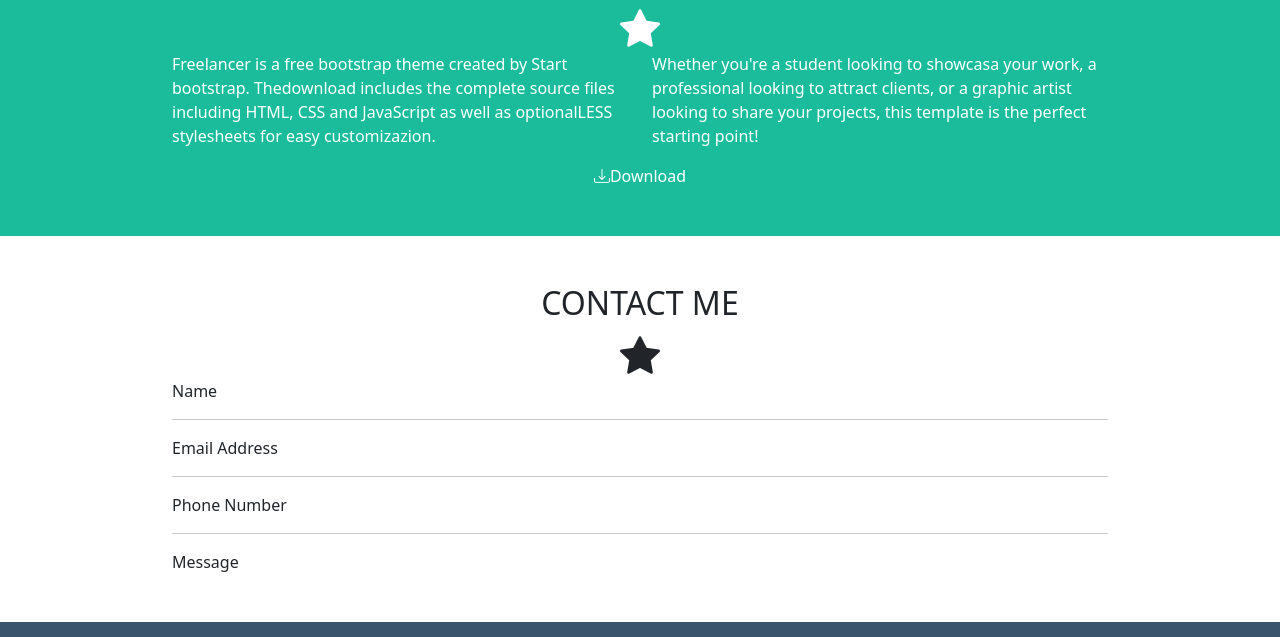
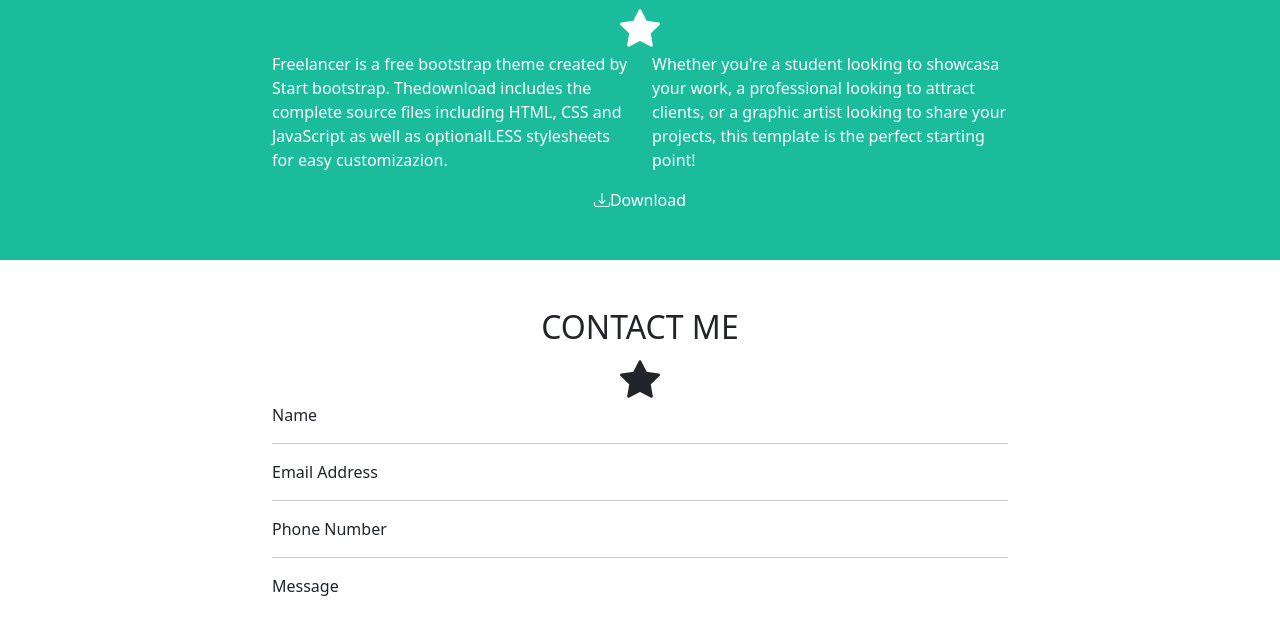
Before and after one commit to Mauro-angel99/html-css-bootstrap-freelancer, a plain HTML site: page index.html in a window 1280 px wide. Shown: the part 543-1180 px from the top of the page. Drawn offline with nearby package versions, Linux system fonts and the light colour scheme.

Commit message:
changes layout

```diff
--- a/index.html
+++ b/index.html
@@ -56,16 +56,16 @@
 
         <!-- about -->
         <section class="bg-green py-5">
-            <div class="container w-75 text-center text-white">
+            <div class="container text-center text-white">
                 <h2>ABOUT</h2>
                 <i class="bi bi-star-fill display-6"></i>
                 <div class="row text-start">
-                    <div class="col-12 col-sm-6">
+                    <div class="col-8 offset-2 col-sm-4 offset-sm-2">
                         <p>Freelancer is a free bootstrap theme created by Start bootstrap. Thedownload includes the
                             complete source files including HTML, CSS and JavaScript as well as optionalLESS stylesheets
                             for easy customizazion.</p>
                     </div>
-                    <div class="col-12 col-sm-6">
+                    <div class="col-8 offset-2 col-sm-4 offset-sm-0">
                         <p>Whether you're a student looking to showcasa your work, a professional looking to attract
                             clients, or a graphic artist looking to share your projects, this template is the perfect
                             starting point!</p>
@@ -77,7 +77,9 @@
 
         <!-- contact me -->
         <section>
-            <div class="container w-75 py-5">
+            <div class="container py-5">
+                <div class="row">
+                    <div class="col-8 offset-2">
                         <div class="text-center">
                             <h2>CONTACT ME</h2>
                             <i class="bi bi-star-fill display-6"></i>
@@ -90,6 +92,8 @@
                             <span>Phone Number</span>
                             <hr>
                             <span>Message</span>
+                        </div>
+                    </div>
                 </div>
             </div>
         </section>
```
Lines whose indentation alone changed are shown as unchanged.
